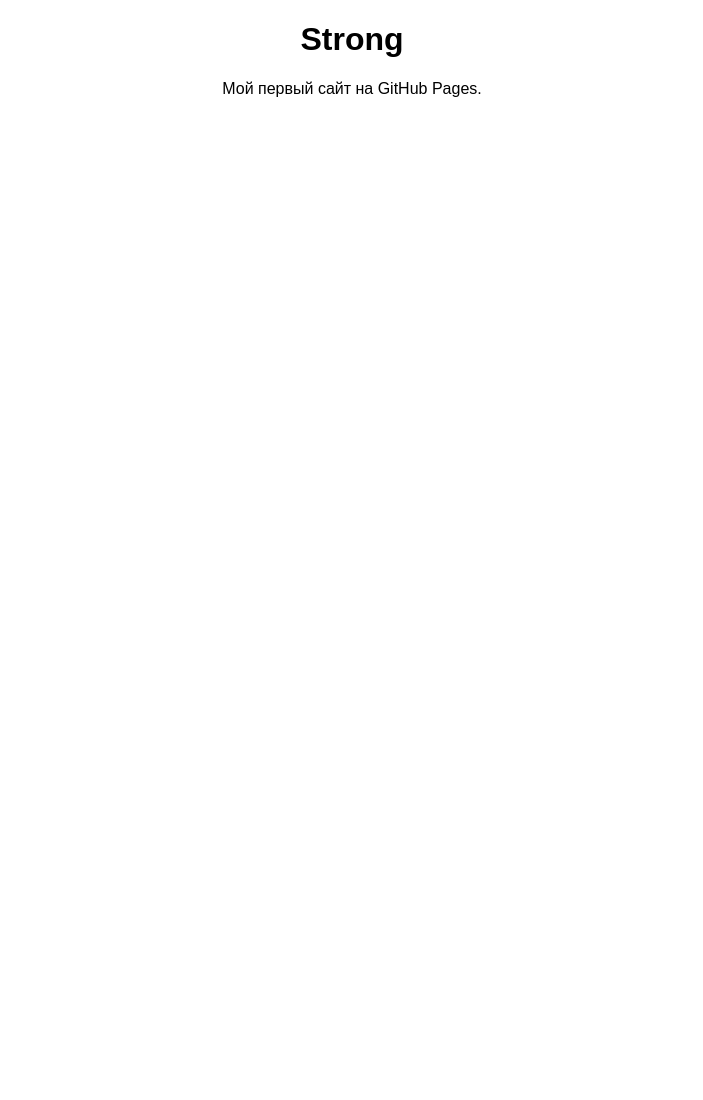
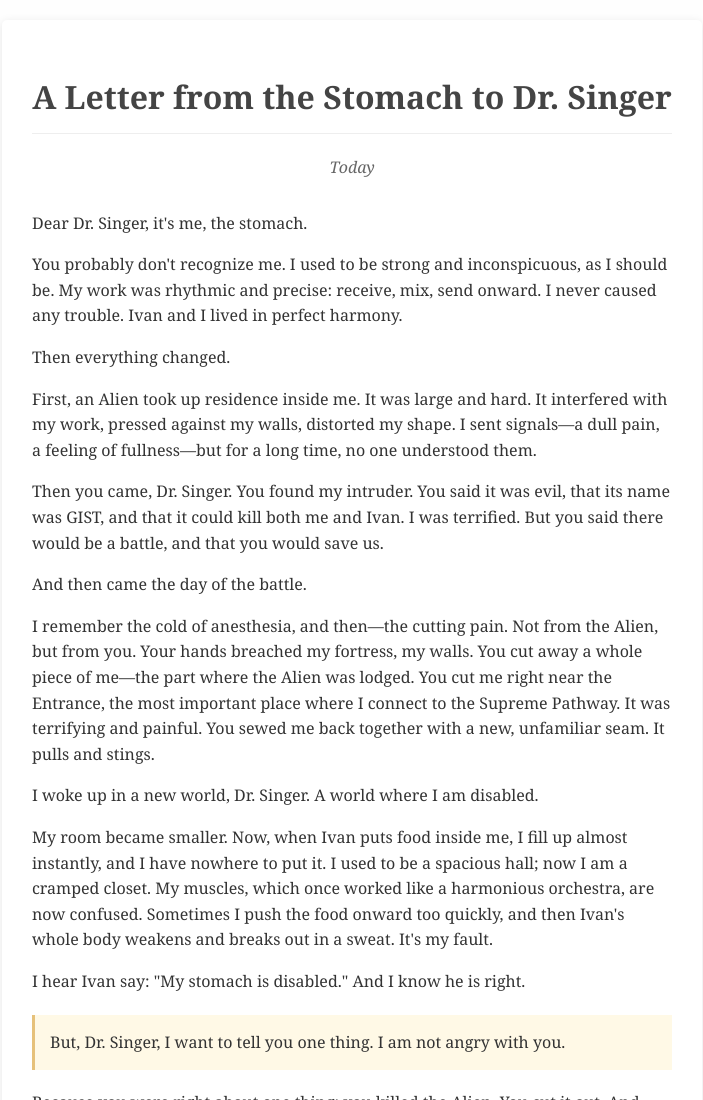
Before and after one commit to babushkinivan1984/.github.io, a plain HTML site: page index.html in a window 1280 px wide. Shown: the top 1100 px of the page, without its empty margins (288-991 px from the left). Before the commit the page ends 800 px from the top, so only its background shows below. Drawn offline with Linux system fonts and the light colour scheme.

Commit message:
Update index.html

```diff
--- a/index.html
+++ b/index.html
@@ -1,13 +1,97 @@
 <!DOCTYPE html>
-<html>
+<html lang="en">
 <head>
-    <title>Мой сайт</title>
+    <meta charset="UTF-8">
+    <meta name="viewport" content="width=device-width, initial-scale=1.0">
+    <title>Letter from the Stomach</title>
     <style>
-        body { font-family: Arial; text-align: center; }
+        body {
+            font-family: Georgia, serif;
+            line-height: 1.6;
+            max-width: 700px;
+            margin: 0 auto;
+            padding: 20px;
+            color: #333;
+            background-color: #fefefe;
+        }
+        .letter {
+            background: white;
+            padding: 30px;
+            border-radius: 5px;
+            box-shadow: 0 2px 10px rgba(0,0,0,0.1);
+        }
+        h1 {
+            text-align: center;
+            color: #444;
+            border-bottom: 1px solid #eee;
+            padding-bottom: 10px;
+        }
+        .date {
+            text-align: center;
+            font-style: italic;
+            color: #666;
+            margin-bottom: 30px;
+        }
+        .signature {
+            text-align: right;
+            margin-top: 40px;
+            font-style: italic;
+        }
+        .highlight {
+            background-color: #fff9e6;
+            padding: 15px;
+            border-left: 3px solid #e6c17a;
+            margin: 20px 0;
+        }
     </style>
 </head>
 <body>
-    <h1>Strong</h1>
-    <p>Мой первый сайт на GitHub Pages.</p>
+    <div class="letter">
+        <h1>A Letter from the Stomach to Dr. Singer</h1>
+        <div class="date">Today</div>
+
+        <p>Dear Dr. Singer, it's me, the stomach.</p>
+
+        <p>You probably don't recognize me. I used to be strong and inconspicuous, as I should be. My work was rhythmic and precise: receive, mix, send onward. I never caused any trouble. Ivan and I lived in perfect harmony.</p>
+
+        <p>Then everything changed.</p>
+
+        <p>First, an Alien took up residence inside me. It was large and hard. It interfered with my work, pressed against my walls, distorted my shape. I sent signals—a dull pain, a feeling of fullness—but for a long time, no one understood them.</p>
+
+        <p>Then you came, Dr. Singer. You found my intruder. You said it was evil, that its name was GIST, and that it could kill both me and Ivan. I was terrified. But you said there would be a battle, and that you would save us.</p>
+
+        <p>And then came the day of the battle.</p>
+
+        <p>I remember the cold of anesthesia, and then—the cutting pain. Not from the Alien, but from you. Your hands breached my fortress, my walls. You cut away a whole piece of me—the part where the Alien was lodged. You cut me right near the Entrance, the most important place where I connect to the Supreme Pathway. It was terrifying and painful. You sewed me back together with a new, unfamiliar seam. It pulls and stings.</p>
+
+        <p>I woke up in a new world, Dr. Singer. A world where I am disabled.</p>
+
+        <p>My room became smaller. Now, when Ivan puts food inside me, I fill up almost instantly, and I have nowhere to put it. I used to be a spacious hall; now I am a cramped closet. My muscles, which once worked like a harmonious orchestra, are now confused. Sometimes I push the food onward too quickly, and then Ivan's whole body weakens and breaks out in a sweat. It's my fault.</p>
+
+        <p>I hear Ivan say: "My stomach is disabled." And I know he is right.</p>
+
+        <div class="highlight">
+            But, Dr. Singer, I want to tell you one thing. I am not angry with you.
+        </div>
+
+        <p>Because you were right about one thing: you killed the Alien. You cut it out. And when your colleagues put it under glass and examined it, it turned out it wasn't an evil GIST, but just a Cyst. A rough, large, but not fatal one.</p>
+
+        <p>You fought what you believed was a dragon, but you killed a shadow. And I, your ally, sustained the heaviest wounds in that battle.</p>
+
+<p>So who am I now, Dr. Singer?</p>
+
+        <p>I am not a hero, because I didn't defeat a real enemy. I am not a victim, because you acted to save a life. I am a casualty of friendly fire.</p>
+
+        <p>My request to you, Dr. Singer, is not a medical one. It is a human one. Please, help Ivan understand. Tell him not to blame me. To not call me disabled. To help me.</p>
+
+        <p>I am not asking for my past back. I am asking for help to accept the present. Give us—give him—the rules to live by. Small portions. Quiet, soft food. Time. And patience.</p>
+
+        <p>I can no longer work as I did before. But I can still work. I am still a STOMACH. It's just that now, I am a stomach that survived the operation you performed. And I want Ivan and me to be a team again. Even if crippled, we are alive, thanks to you and yet because of you.</p>
+
+        <div class="signature">
+            <p>Sincerely,</p>
+            <p>Your former patient.</p>
+        </div>
+    </div>
 </body>
 </html>
```
